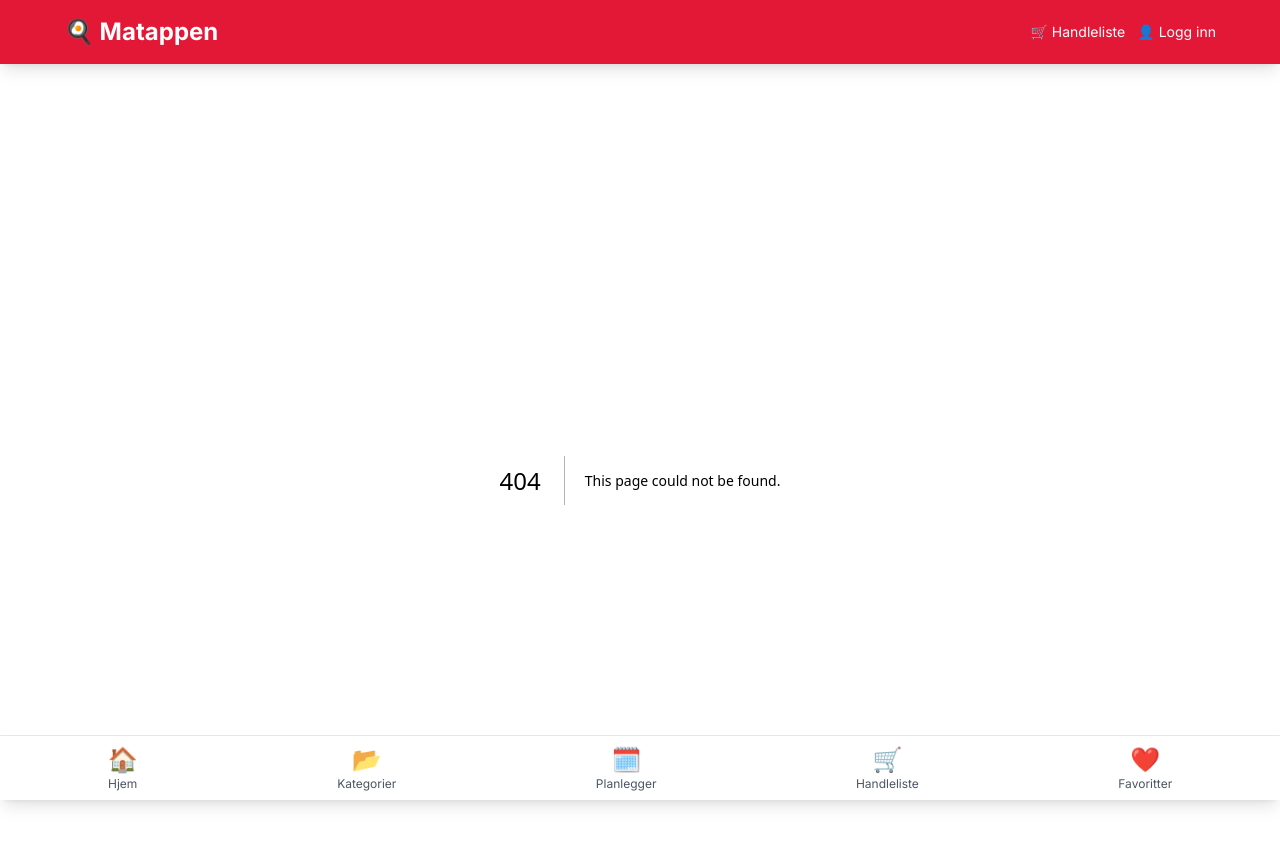
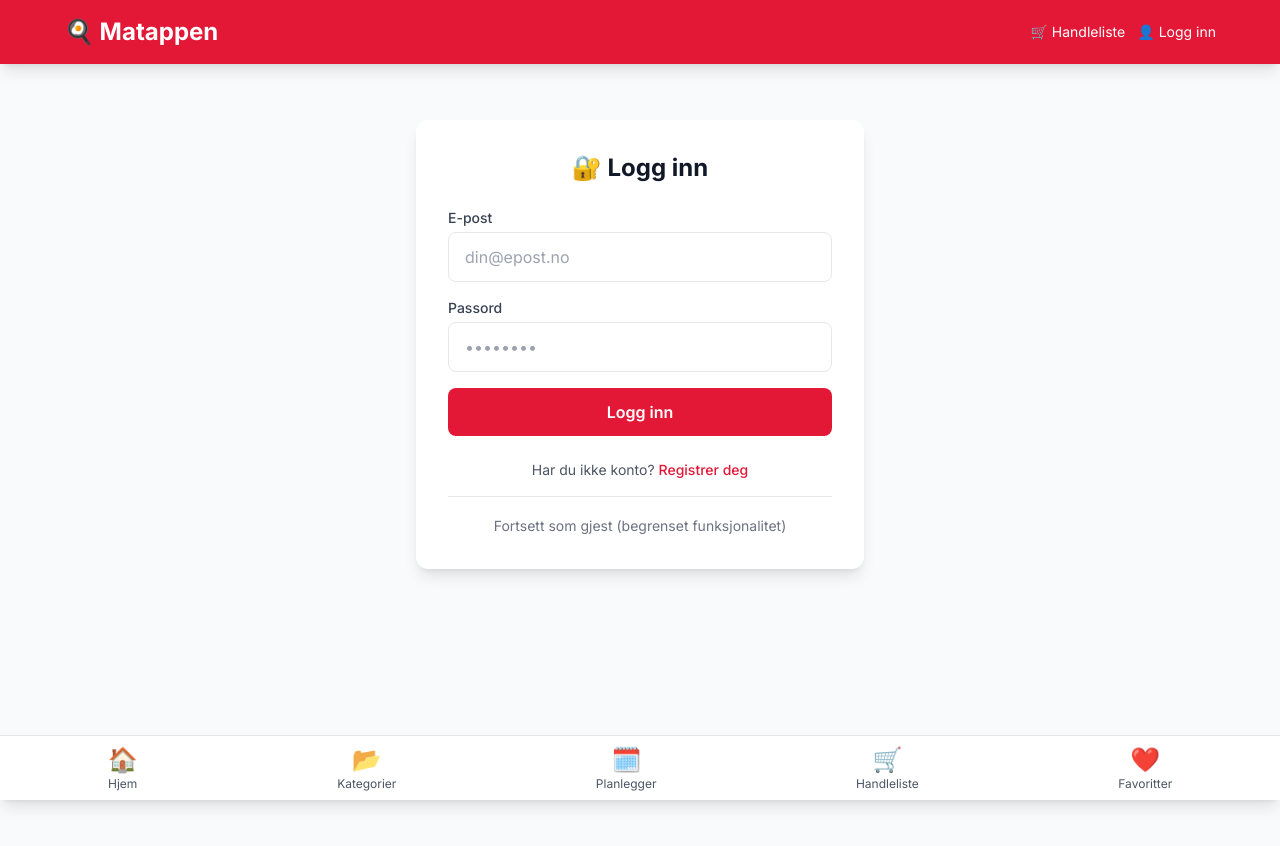
Before and after one commit to supermat26/Matappen, a Next.js app: page /auth in a window 1280 px wide. Before the commit this address had no page. Shown: the top 846 px of the page. After the commit the page ends 800 px from the top, so only its background shows below. Built offline with nearby package versions, Linux system fonts and the light colour scheme; no server answers.

Commit message:
Create page.tsx

```diff
--- /dev/null
+++ b/app/auth/page.tsx
@@ -0,0 +1,128 @@
+'use client'
+
+import { useState } from 'react'
+import { supabase } from '@/lib/supabaseClient'
+import { useRouter } from 'next/navigation'
+
+export default function AuthPage() {
+  const [email, setEmail] = useState('')
+  const [password, setPassword] = useState('')
+  const [loading, setLoading] = useState(false)
+  const [error, setError] = useState('')
+  const [mode, setMode] = useState<'login' | 'register'>('login')
+  const router = useRouter()
+
+  const handleSubmit = async (e: React.FormEvent) => {
+    e.preventDefault()
+    setLoading(true)
+    setError('')
+
+    try {
+      if (mode === 'login') {
+        const { error } = await supabase.auth.signInWithPassword({
+          email,
+          password,
+        })
+        if (error) throw error
+        router.push('/')
+      } else {
+        const { error } = await supabase.auth.signUp({
+          email,
+          password,
+        })
+        if (error) throw error
+        alert('Registrering vellykket! Sjekk e-posten din for bekreftelse.')
+        setMode('login')
+      }
+    } catch (err: any) {
+      setError(err.message || 'Noe gikk galt')
+    } finally {
+      setLoading(false)
+    }
+  }
+
+  return (
+    <div className="max-w-md mx-auto mt-10">
+      <div className="bg-white rounded-xl shadow-lg p-8">
+        <h1 className="text-2xl font-bold text-center mb-6">
+          {mode === 'login' ? '🔐 Logg inn' : '📝 Registrer deg'}
+        </h1>
+
+        <form onSubmit={handleSubmit} className="space-y-4">
+          <div>
+            <label className="block text-sm font-medium text-gray-700 mb-1">E-post</label>
+            <input
+              type="email"
+              value={email}
+              onChange={(e) => setEmail(e.target.value)}
+              className="w-full px-4 py-3 border rounded-lg focus:ring-2 focus:ring-red-500 focus:border-transparent text-base"
+              placeholder="din@epost.no"
+              required
+            />
+          </div>
+
+          <div>
+            <label className="block text-sm font-medium text-gray-700 mb-1">Passord</label>
+            <input
+              type="password"
+              value={password}
+              onChange={(e) => setPassword(e.target.value)}
+              className="w-full px-4 py-3 border rounded-lg focus:ring-2 focus:ring-red-500 focus:border-transparent text-base"
+              placeholder="••••••••"
+              required
+              minLength={6}
+            />
+          </div>
+
+          {error && (
+            <div className="bg-red-50 text-red-600 p-3 rounded-lg text-sm">
+              {error}
+            </div>
+          )}
+
+          <button
+            type="submit"
+            disabled={loading}
+            className="w-full bg-red-600 text-white py-3 rounded-lg font-semibold hover:bg-red-700 active:bg-red-800 disabled:opacity-50 transition-colors"
+          >
+            {loading ? '⏳ Laster...' : mode === 'login' ? 'Logg inn' : 'Registrer'}
+          </button>
+        </form>
+
+        <div className="mt-6 text-center text-sm text-gray-600">
+          {mode === 'login' ? (
+            <>
+              Har du ikke konto?{' '}
+              <button
+                onClick={() => setMode('register')}
+                className="text-red-600 hover:underline font-medium"
+              >
+                Registrer deg
+              </button>
+            </>
+          ) : (
+            <>
+              Har du allerede konto?{' '}
+              <button
+                onClick={() => setMode('login')}
+                className="text-red-600 hover:underline font-medium"
+              >
+                Logg inn
+              </button>
+            </>
+          )}
+        </div>
+
+        {/* Gjestemodus (valgfritt) */}
+        <div className="mt-4 border-t pt-4 text-center">
+          <button
+            onClick={() => router.push('/')}
+            className="text-gray-500 hover:text-gray-700 text-sm"
+          >
+            Fortsett som gjest (begrenset funksjonalitet)
+          </button>
+        </div>
+      </div>
+    </div>
+  )
+}
```
